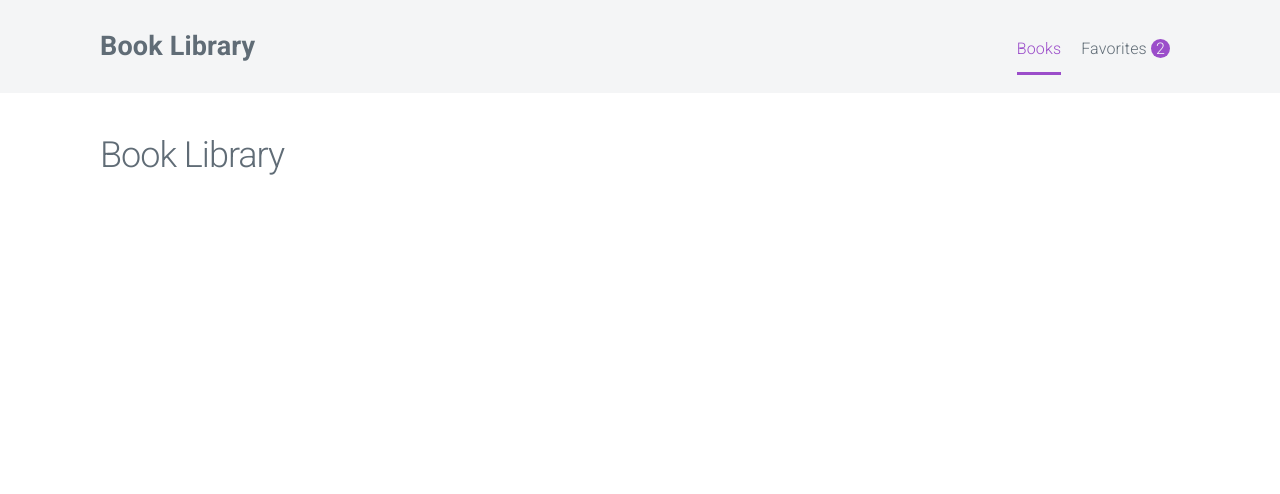
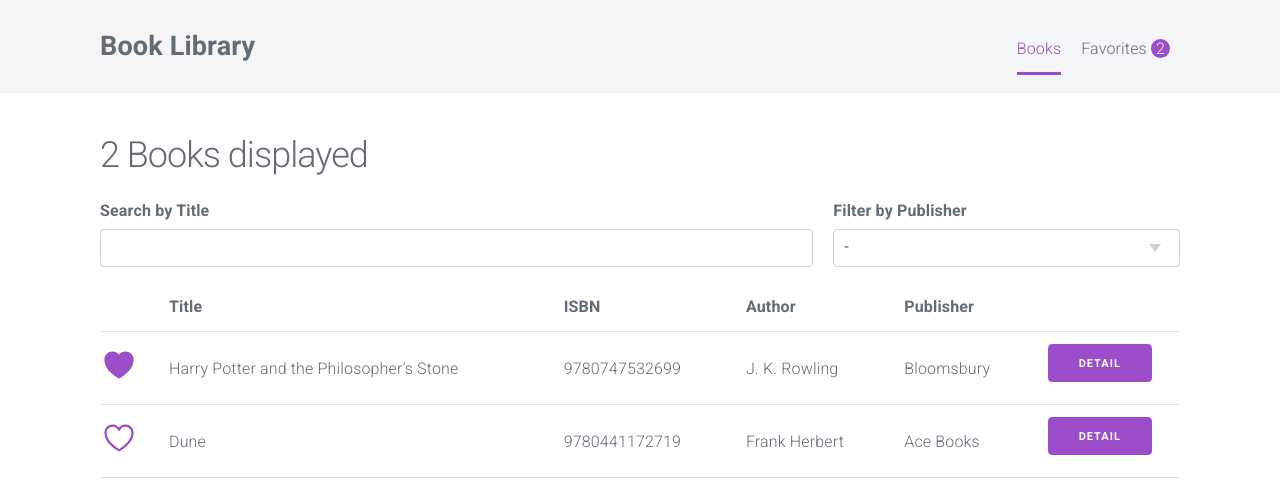
Before and after one commit to t-tran-dev/book-library, a React (Vite) app: page / in a window 1280 px wide. Shown: the top 494 px of the page. Built offline with nearby package versions, Linux system fonts and the light colour scheme.

Commit message:
feat(books): add converted starting books page

```diff
--- a/src/pages/BooksPage.tsx
+++ b/src/pages/BooksPage.tsx
@@ -1,7 +1,122 @@
+import { generatePath, Link } from "react-router-dom";
+import { paths } from "../routes/paths";
+
 export function BooksPage() {
   return (
     <main className="container">
-      <h2>Book Library</h2>
+      <h2>2 Books displayed</h2>
+
+      <section className="row filter-search">
+        <form className="column" onSubmit={(event) => event.preventDefault()}>
+          <label htmlFor="search">Search by Title</label>
+          <input type="text" id="search" />
+        </form>
+
+        <form
+          className="column column-33"
+          onSubmit={(event) => event.preventDefault()}
+        >
+          <label htmlFor="by-publisher">Filter by Publisher</label>
+          <select id="by-publisher">
+            <option value="-">-</option>
+            <option value="Bloomsbury">Bloomsbury</option>
+            <option value="Ace Books">Ace Books</option>
+          </select>
+        </form>
+      </section>
+
+      <section className="row">
+        <div className="column">
+          <table>
+            <thead>
+              <tr>
+                <th className="first-col">&nbsp;</th>
+                <th>Title</th>
+                <th>ISBN</th>
+                <th>Author</th>
+                <th>Publisher</th>
+                <th>&nbsp;</th>
+              </tr>
+            </thead>
+
+            <tbody>
+              <tr>
+                <td>
+                  <button
+                    type="button"
+                    className="button button-clear fav-btn"
+                    aria-label="Remove Harry Potter from favorites"
+                  >
+                    <svg
+                      xmlns="http://www.w3.org/2000/svg"
+                      viewBox="0 0 24 24"
+                      fill="currentColor"
+                      className="fav"
+                      aria-hidden="true"
+                    >
+                      <path d="M11.645 20.91l-.007-.003-.022-.012a15.247 15.247 0 01-.383-.218 25.18 25.18 0 01-4.244-3.17C4.688 15.36 2.25 12.174 2.25 8.25 2.25 5.322 4.714 3 7.688 3A5.5 5.5 0 0112 5.052 5.5 5.5 0 0116.313 3c2.973 0 5.437 2.322 5.437 5.25 0 3.925-2.438 7.111-4.739 9.256a25.175 25.175 0 01-4.244 3.17 15.247 15.247 0 01-.383.219l-.022.012-.007.004-.003.001a.752.752 0 01-.704 0l-.003-.001z" />
+                    </svg>
+                  </button>
+                </td>
+                <td>Harry Potter and the Philosopher’s Stone</td>
+                <td>9780747532699</td>
+                <td>J. K. Rowling</td>
+                <td>Bloomsbury</td>
+                <td>
+                  <Link
+                    to={generatePath(paths.bookDetail, {
+                      isbn: "9780747532699",
+                    })}
+                    className="button"
+                  >
+                    Detail
+                  </Link>
+                </td>
+              </tr>
+
+              <tr>
+                <td>
+                  <button
+                    type="button"
+                    className="button button-clear fav-btn"
+                    aria-label="Add Dune to favorites"
+                  >
+                    <svg
+                      xmlns="http://www.w3.org/2000/svg"
+                      fill="none"
+                      viewBox="0 0 24 24"
+                      strokeWidth="1.5"
+                      stroke="currentColor"
+                      className="fav"
+                      aria-hidden="true"
+                    >
+                      <path
+                        strokeLinecap="round"
+                        strokeLinejoin="round"
+                        d="M21 8.25c0-2.485-2.099-4.5-4.688-4.5-1.935 0-3.597 1.126-4.312 2.733-.715-1.607-2.377-2.733-4.313-2.733C5.1 3.75 3 5.765 3 8.25c0 7.22 9 12 9 12s9-4.78 9-12z"
+                      />
+                    </svg>
+                  </button>
+                </td>
+                <td>Dune</td>
+                <td>9780441172719</td>
+                <td>Frank Herbert</td>
+                <td>Ace Books</td>
+                <td>
+                  <Link
+                    to={generatePath(paths.bookDetail, {
+                      isbn: "9780441172719",
+                    })}
+                    className="button"
+                  >
+                    Detail
+                  </Link>
+                </td>
+              </tr>
+            </tbody>
+          </table>
+        </div>
+      </section>
     </main>
   );
 }
```
